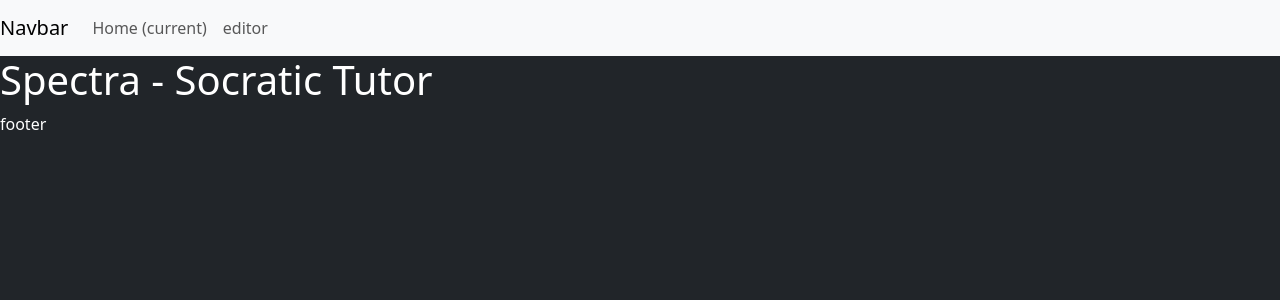
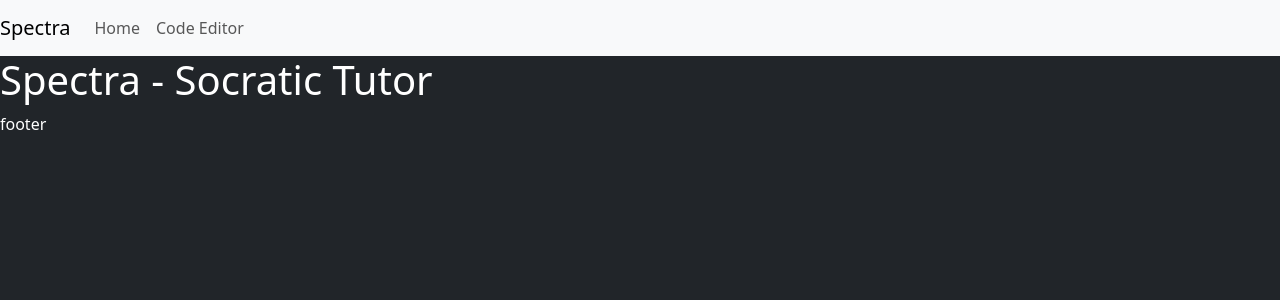
Before and after one commit to FormulaCarbon/Spectra, a Flask app: page / in a window 1280 px wide. Shown: the top 300 px of the page. Run offline with Flask 3, Linux system fonts and the light colour scheme.

Commit message:
fix: update navbar names and links
- changed 'Navbar' to 'Spectra'
- made 'Spectra' and home point to '/'

```diff
--- a/src/templates/layout.html
+++ b/src/templates/layout.html
@@ -15,17 +15,17 @@
     <body class="text-bg-dark">
         {% block navbar %}
             <nav class="navbar navbar-expand-lg navbar-light bg-light">
-                <a class="navbar-brand" href="#">Navbar</a>
+                <a class="navbar-brand" href="/">Spectra</a>
                 <button class="navbar-toggler" type="button" data-toggle="collapse" data-target="#navbarNav" aria-controls="navbarNav" aria-expanded="false" aria-label="Toggle navigation">
                     <span class="navbar-toggler-icon"></span>
                 </button>
                 <div class="collapse navbar-collapse" id="navbarNav">
                     <ul class="navbar-nav">
                     <li class="nav-item active">
-                        <a class="nav-link" href="/">Home <span class="sr-only">(current)</span></a>
+                        <a class="nav-link" href="/">Home</a>
                     </li>
                     <li class="nav-item">
-                        <a class="nav-link" href="/editor">editor</a>
+                        <a class="nav-link" href="/editor"> Code Editor</a>
                         </li>
                     </ul>
                 </div>
```
